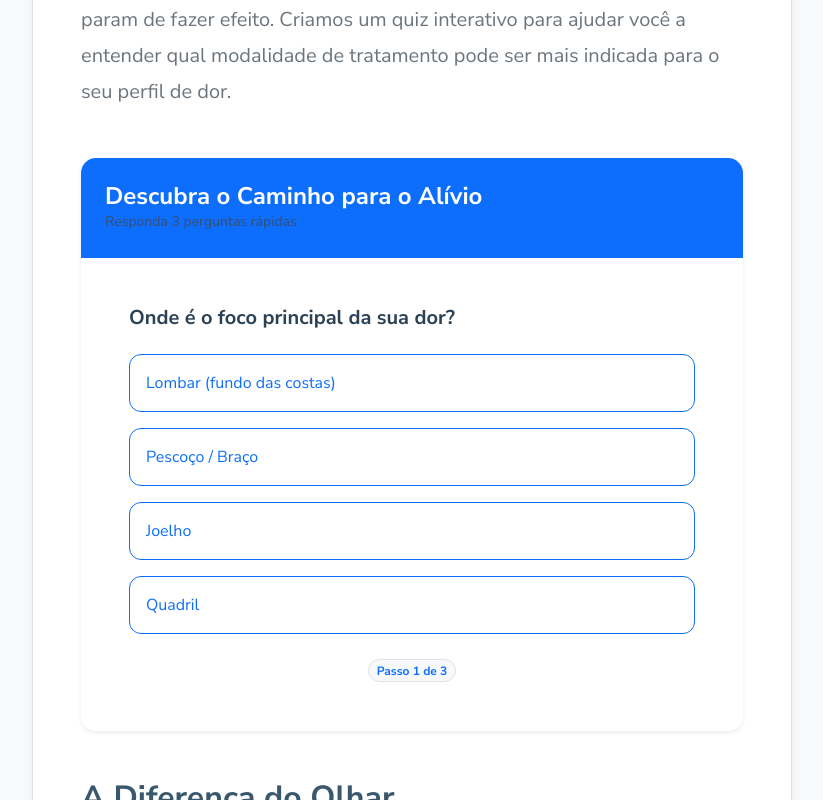
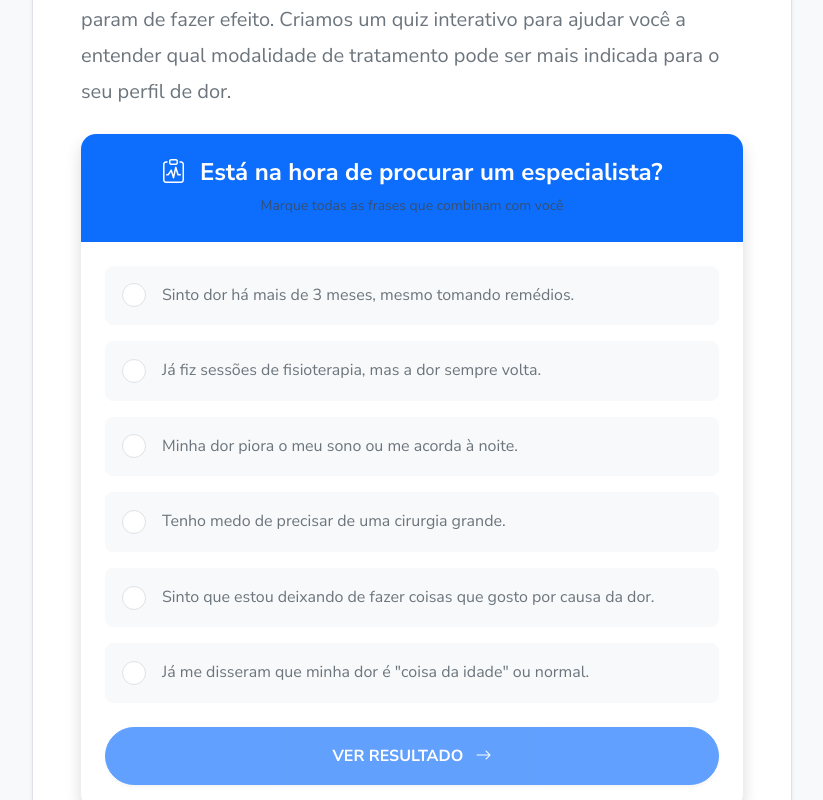
Before and after one commit to benedetjv/teste-site, a Next.js app: page /blog/quando-procurar-especialista-dor in a window 1280 px wide. Shown: the part 880-1680 px from the top of the page, without its empty margins (228-1051 px from the left). Built offline with nearby package versions, Linux system fonts and the light colour scheme.

Commit message:
Add new specialist quiz component and integrate into blog post

```diff
--- a/src/app/blog/quando-procurar-especialista-dor/page.mdx
+++ b/src/app/blog/quando-procurar-especialista-dor/page.mdx
@@ -1,3 +1,4 @@
+import TreatmentQuizSpecialist from '@/components/TreatmentQuizSpecialist';
 
 export const metadata = {
   title: 'Quando devo procurar tratamento avançado para a Dor?',
@@ -12,7 +13,7 @@ Muitos pacientes chegam ao meu consultório após passarem por diversos profissi
 
 Muitas pessoas buscam por esta resposta quando os tratamentos comuns param de fazer efeito. Criamos um quiz interativo para ajudar você a entender qual modalidade de tratamento pode ser mais indicada para o seu perfil de dor.
 
-<TreatmentQuiz />
+<TreatmentQuizSpecialist />
 
 ## A Diferença do Olhar
 
--- /dev/null
+++ b/src/components/TreatmentQuizSpecialist.tsx
@@ -0,0 +1,100 @@
+"use client";
+
+import React, { useState } from 'react';
+import { motion, AnimatePresence } from 'framer-motion';
+
+const QUESTIONS = [
+    { id: 'q1', text: 'Sinto dor há mais de 3 meses, mesmo tomando remédios.' },
+    { id: 'q2', text: 'Já fiz sessões de fisioterapia, mas a dor sempre volta.' },
+    { id: 'q3', text: 'Minha dor piora o meu sono ou me acorda à noite.' },
+    { id: 'q4', text: 'Tenho medo de precisar de uma cirurgia grande.' },
+    { id: 'q5', text: 'Sinto que estou deixando de fazer coisas que gosto por causa da dor.' },
+    { id: 'q6', text: 'Já me disseram que minha dor é "coisa da idade" ou normal.' }
+];
+
+export default function TreatmentQuizSpecialist() {
+    const [selected, setSelected] = useState<string[]>([]);
+    const [showResult, setShowResult] = useState(false);
+
+    const toggleOption = (id: string) => {
+        setSelected(prev =>
+            prev.includes(id) ? prev.filter(i => i !== id) : [...prev, id]
+        );
+    };
+
+    const handleFinish = () => {
+        setShowResult(true);
+    };
+
+    return (
+        <div className="card shadow border-0 my-4 bg-white" style={{ borderRadius: '15px', overflow: 'hidden' }}>
+            <div className="card-header bg-primary text-white p-4 text-center border-0">
+                <h4 className="mb-0 fw-bold"><i className="bi bi-clipboard-pulse me-2"></i> Está na hora de procurar um especialista?</h4>
+                <p className="small mb-0 mt-2 opacity-75">Marque todas as frases que combinam com você</p>
+            </div>
+
+            <div className="card-body p-4">
+                {!showResult ? (
+                    <motion.div initial={{ opacity: 0 }} animate={{ opacity: 1 }}>
+                        <div className="d-flex flex-column gap-3 mb-4">
+                            {QUESTIONS.map((q) => (
+                                <div
+                                    key={q.id}
+                                    onClick={() => toggleOption(q.id)}
+                                    className={`p-3 rounded-3 border d-flex align-items-center gap-3 cursor-pointer transition-all ${selected.includes(q.id) ? 'border-primary bg-primary bg-opacity-10' : 'border-light bg-light'}`}
+                                    style={{ cursor: 'pointer' }}
+                                >
+                                    <div className={`rounded-circle d-flex align-items-center justify-content-center flex-shrink-0 ${selected.includes(q.id) ? 'bg-primary text-white' : 'bg-white border'}`} style={{ width: '24px', height: '24px' }}>
+                                        {selected.includes(q.id) && <i className="bi bi-check-lg small"></i>}
+                                    </div>
+                                    <span className={selected.includes(q.id) ? 'fw-bold text-primary' : 'text-secondary'}>{q.text}</span>
+                                </div>
+                            ))}
+                        </div>
+
+                        <button
+                            className="btn btn-primary w-100 py-3 rounded-pill fw-bold shadow-sm"
+                            onClick={handleFinish}
+                            disabled={selected.length === 0}
+                        >
+                            VER RESULTADO <i className="bi bi-arrow-right ms-2"></i>
+                        </button>
+                    </motion.div>
+                ) : (
+                    <motion.div initial={{ opacity: 0, scale: 0.95 }} animate={{ opacity: 1, scale: 1 }} className="text-center py-4">
+                        <div className="mb-4">
+                            <i className="bi bi-shield-check text-success display-1"></i>
+                        </div>
+                        <h4 className="fw-bold text-dark mb-3">Sua saúde precisa de atenção especializada.</h4>
+
+                        <p className="text-secondary mb-4 px-md-5">
+                            Você assinalou <b>{selected.length}</b> sinais que indicam que a sua dor não está sendo tratada na raiz.
+                            <br /><br />
+                            A boa notícia é que casos como o seu costumam ter <b>excelente resposta</b> à medicina intervencionista, muitas vezes sem necessidade de cirurgias agressivas.
+                        </p>
+
+                        <div className="p-3 bg-light rounded-3 border mb-4 text-start">
+                            <small className="text-muted d-block mb-2 fw-bold text-uppercase">O próximo passo ideal:</small>
+                            <p className="mb-0 text-dark small">
+                                <i className="bi bi-check-circle-fill text-success me-2"></i>
+                                Agendar uma avaliação completa para identificar a origem exata da dor e traçar um plano de tratamento personalizado.
+                            </p>
+                        </div>
+
+                        <a
+                            href="https://wa.me/5519999439824?text=Olá,%20fiz%20o%20quiz%20no%20site%20e%20gostaria%20de%20agendar%20uma%20avaliação."
+                            target="_blank"
+                            className="btn btn-success w-100 py-3 rounded-pill fw-bold shadow pulse-button"
+                        >
+                            <i className="bi bi-whatsapp me-2"></i>
+                            FALAR COM DR. OTTO AGORA
+                        </a>
+                        <button className="btn btn-link text-muted mt-3 text-decoration-none small" onClick={() => { setShowResult(false); setSelected([]); }}>
+                            Refazer o teste
+                        </button>
+                    </motion.div>
+                )}
+            </div>
+        </div>
+    );
+}
```
